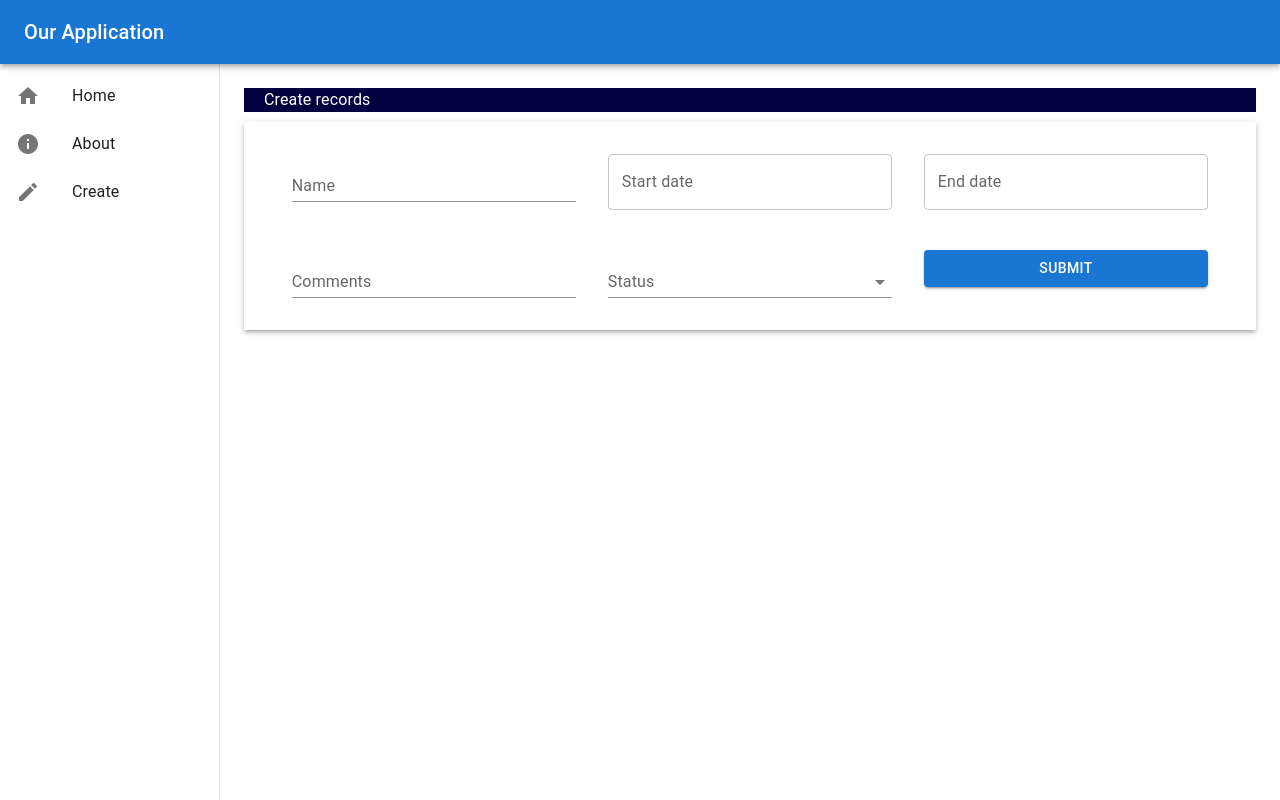
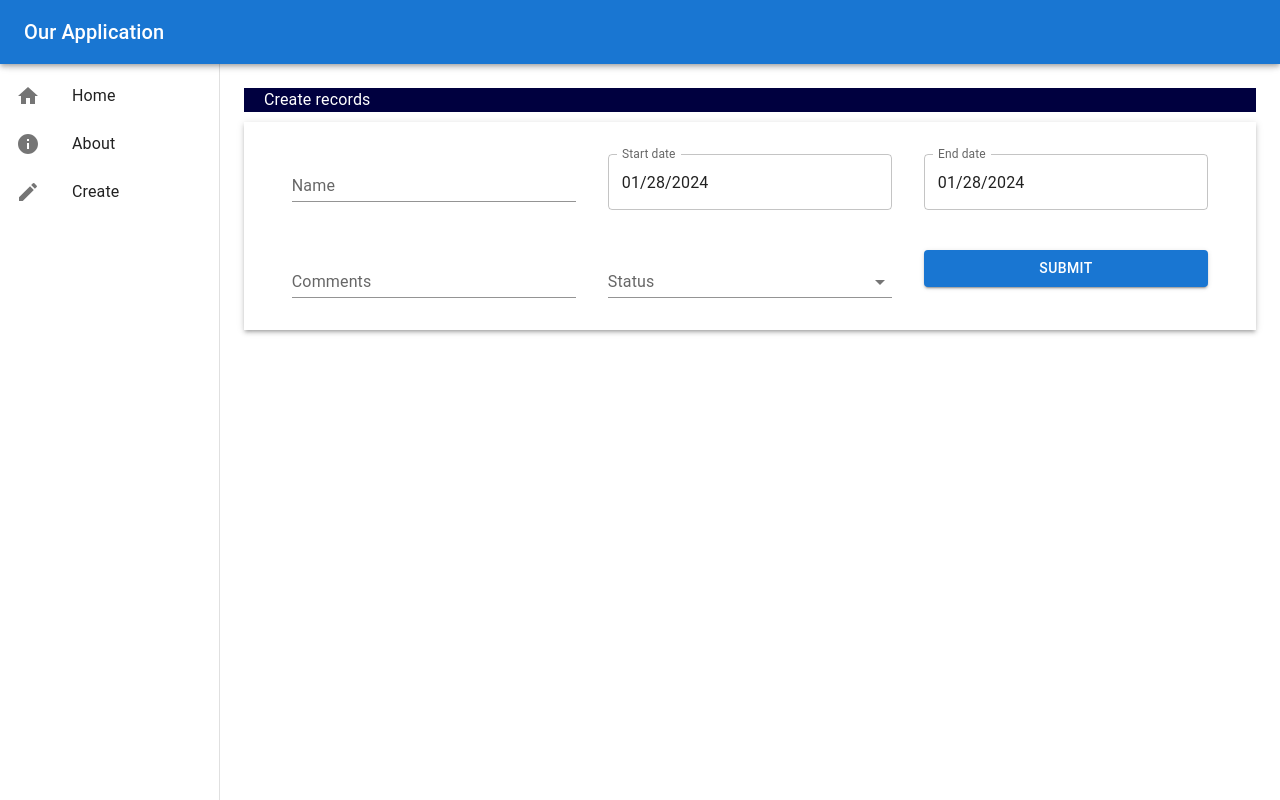
Before and after one commit to KELLSPING/TestReactDjango, a React (Create React App) app in the folder frontend/: page /edit/1 in a window 1280 px wide. Built offline with nearby package versions, Linux system fonts and the light colour scheme; no server answers.

Commit message:
[Feat]
Fetch data based on the id passed in the edit url.
Set default values to the fetched data.
Submit the updates data to the correct backend url.

```diff
--- a/frontend/src/components/Create.js
+++ b/frontend/src/components/Create.js
@@ -16,6 +16,8 @@ const Create = () => {
     name: "",
     comments: "",
     status: "",
+    start_date: Dayjs(),
+    end_date: Dayjs(),
   };
 
   const { handleSubmit, control } = useForm({
--- a/frontend/src/components/Edit.js
+++ b/frontend/src/components/Edit.js
@@ -1,4 +1,4 @@
-import React from "react";
+import { React, useEffect, useState } from "react";
 import { useForm } from "react-hook-form";
 import { Box, Button, Typography } from "@mui/material";
 import MyTextField from "./forms/MyTextField";
@@ -7,18 +7,41 @@ import MyMultiLineField from "./forms/MyMultiLineField";
 import MyDatePickerField from "./forms/MyDatePickerField";
 import AxiosInstancce from "./Axios";
 import Dayjs from "dayjs";
-import { useNavigate } from "react-router-dom";
+import { useNavigate, useParams } from "react-router-dom";
 
 const Edit = () => {
+  const MyParam = useParams();
+  const MyId = MyParam.id;
+  const [loading, setLoading] = useState(true);
+
+  const GetDate = () => {
+    AxiosInstancce.get(`project/${MyId}`).then((res) => {
+      // console.log(res.data);
+      setValue("name", res.data.name);
+      setValue("status", res.data.status);
+      setValue("comments", res.data.comments);
+      setValue("start_date", Dayjs(res.data.start_date));
+      setValue("end_date", Dayjs(res.data.end_date));
+      setLoading(false);
+    });
+  };
+
+  useEffect(() => {
+    // console.log(MyId);
+    GetDate();
+  }, []);
+
   const navigate = useNavigate();
 
   const defaultValues = {
     name: "",
     comments: "",
     status: "",
+    start_date: Dayjs(),
+    end_date: Dayjs(),
   };
 
-  const { handleSubmit, control } = useForm({
+  const { handleSubmit, setValue, control } = useForm({
     defaultValues: defaultValues,
   });
 
@@ -30,7 +53,7 @@ const Edit = () => {
     const EndDate = Dayjs(data.end_date["$d"]).format("YYYY-MM-DD");
     // console.log(EndDate)
 
-    AxiosInstancce.post(`project/`, {
+    AxiosInstancce.put(`project/${MyId}/`, {
       name: data.name,
       status: data.status,
       comments: data.comments,
--- a/frontend/src/components/Home.js
+++ b/frontend/src/components/Home.js
@@ -62,9 +62,9 @@ const Home = () => {
           columns={columns}
           data={myData}
           enableRowActions
-          renderRowActions={(row) => (
+          renderRowActions={({row}) => (
             <Box sx={{ display: "flex", flexWrap: "nowrap", gap: "8px" }}>
-              <IconButton color="secondary" component={Link} to={`edit/${row.id}`} >
+              <IconButton color="secondary" component={Link} to={`edit/${row.original.id}`} >
                 <EditIcon/>
               </IconButton>
               <IconButton color="error">
```
Also changed, not shown: 1 other file (tests, documents, lock files or other folders).
